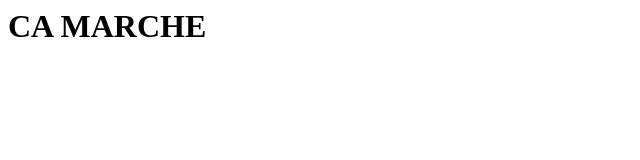
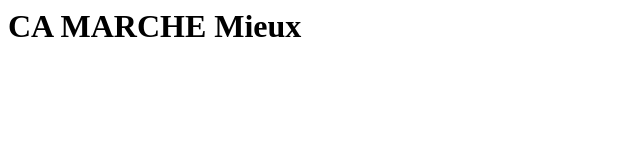
Before and after one commit to morgancorroyer/testasupprimer, a plain HTML site: page index.html in a window 1280 px wide. Shown: the whole page, without its empty margins (0-640 px from the left). Drawn offline with Linux system fonts and the light colour scheme.

Commit message:
Update index.html

```diff
--- a/index.html
+++ b/index.html
@@ -1 +1 @@
-<h1>CA MARCHE</h1>
+<h1>CA MARCHE Mieux</h1>
```
